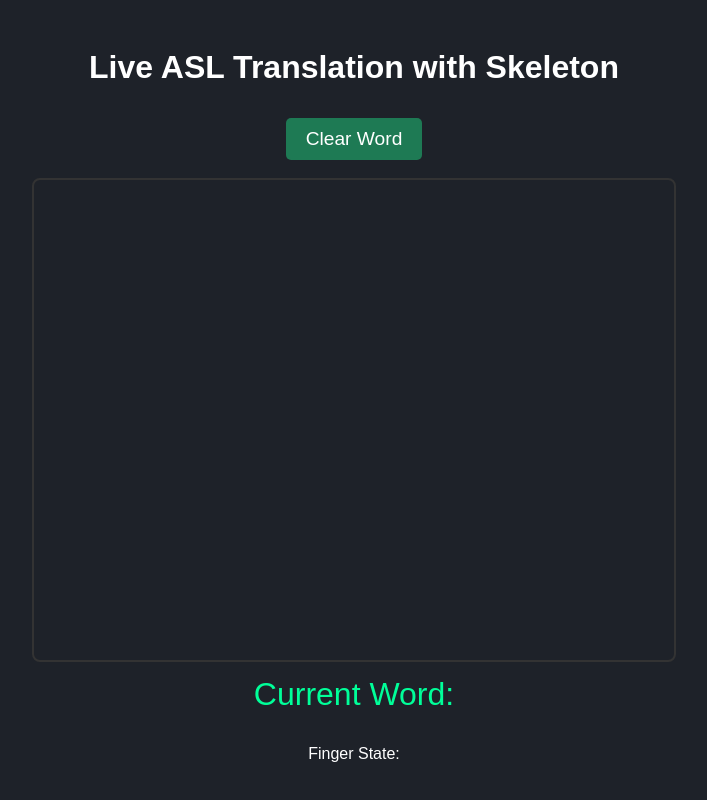
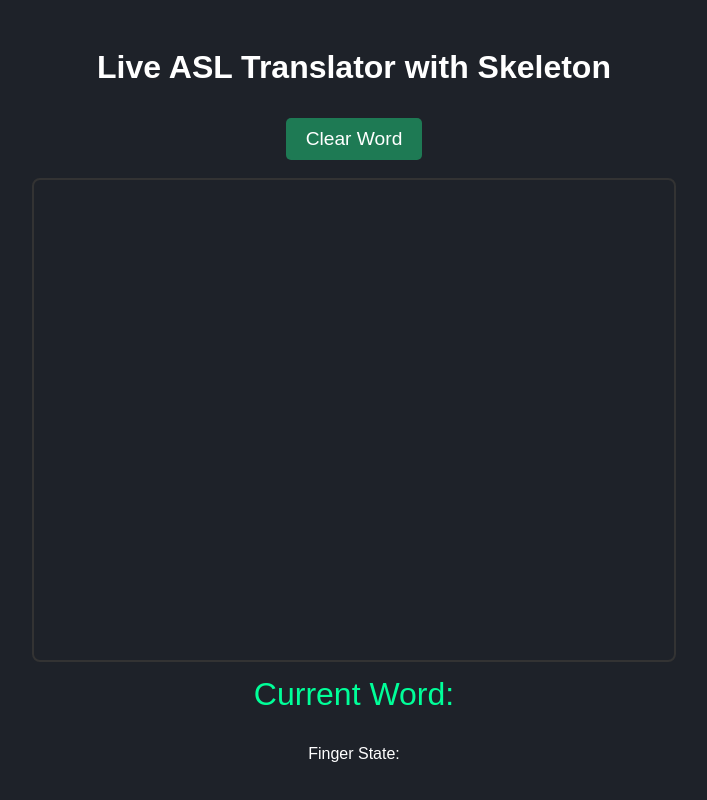
Before and after one commit to Keng-cryption/Keng-cryption.github.io, a plain HTML site: page index.html in a window 1280 px wide. Shown: the whole page, without its empty margins (286-993 px from the left). Drawn offline with Linux system fonts and the light colour scheme.

Commit message:
Update index.html

```diff
--- a/index.html
+++ b/index.html
@@ -3,7 +3,7 @@
 <head>
 <meta charset="UTF-8">
 <meta name="viewport" content="width=device-width, initial-scale=1.0">
-<title>ASL Translator with Skeleton</title>
+<title>ASL Translator</title>
 <style>
   body { font-family: Arial; background: #1E2229; color: #fff; text-align: center; padding-top: 20px; }
   canvas { border-radius: 8px; border: 2px solid #333; }
@@ -14,7 +14,7 @@
 </style>
 </head>
 <body>
-<h1>Live ASL Translation with Skeleton</h1>
+<h1>Live ASL Translator with Skeleton</h1>
 <button id="clearBtn">Clear Word</button>
 <br><br>
 <canvas id="canvas" width="640" height="480"></canvas>
@@ -25,6 +25,7 @@
 import { Hands } from "https://cdn.jsdelivr.net/npm/@mediapipe/hands/hands.js";
 import { drawConnectors, drawLandmarks } from "https://cdn.jsdelivr.net/npm/@mediapipe/drawing_utils/drawing_utils.js";
 
+// Canvas and UI
 const canvas = document.getElementById("canvas");
 const ctx = canvas.getContext("2d");
 const predictionEl = document.getElementById("prediction");
@@ -36,9 +37,9 @@ let lastLetter = "";
 let lastCheck = 0;
 const interval = 1000;
 
-clearBtn.addEventListener("click", ()=>{ currentWord=""; lastLetter=""; });
+clearBtn.addEventListener("click", () => { currentWord=""; lastLetter=""; });
 
-// Letter definitions
+// ASL letter patterns
 const LETTER_SIGNS = {
   'A':  { thumb: true, fingers: [0,0,0,0] },
   'B':  { thumb: false, fingers: [1,1,1,1] },
@@ -66,7 +67,7 @@ const LETTER_SIGNS = {
   ' ':  { thumb: true, fingers: [1,1,1,1] }
 };
 
-// Finger utilities
+// Finger detection
 function fingerUp(lm, tip, pip) { return lm[tip].y < lm[pip].y; }
 function getFingerStates(lm) {
   return {
@@ -119,7 +120,7 @@ async function detectHands() {
   loop();
 }
 
-// Draw skeleton & update prediction
+// Draw skeleton + update letters
 function onResults(results) {
   ctx.clearRect(0,0,canvas.width,canvas.height);
   ctx.drawImage(video,0,0,canvas.width,canvas.height);
```
